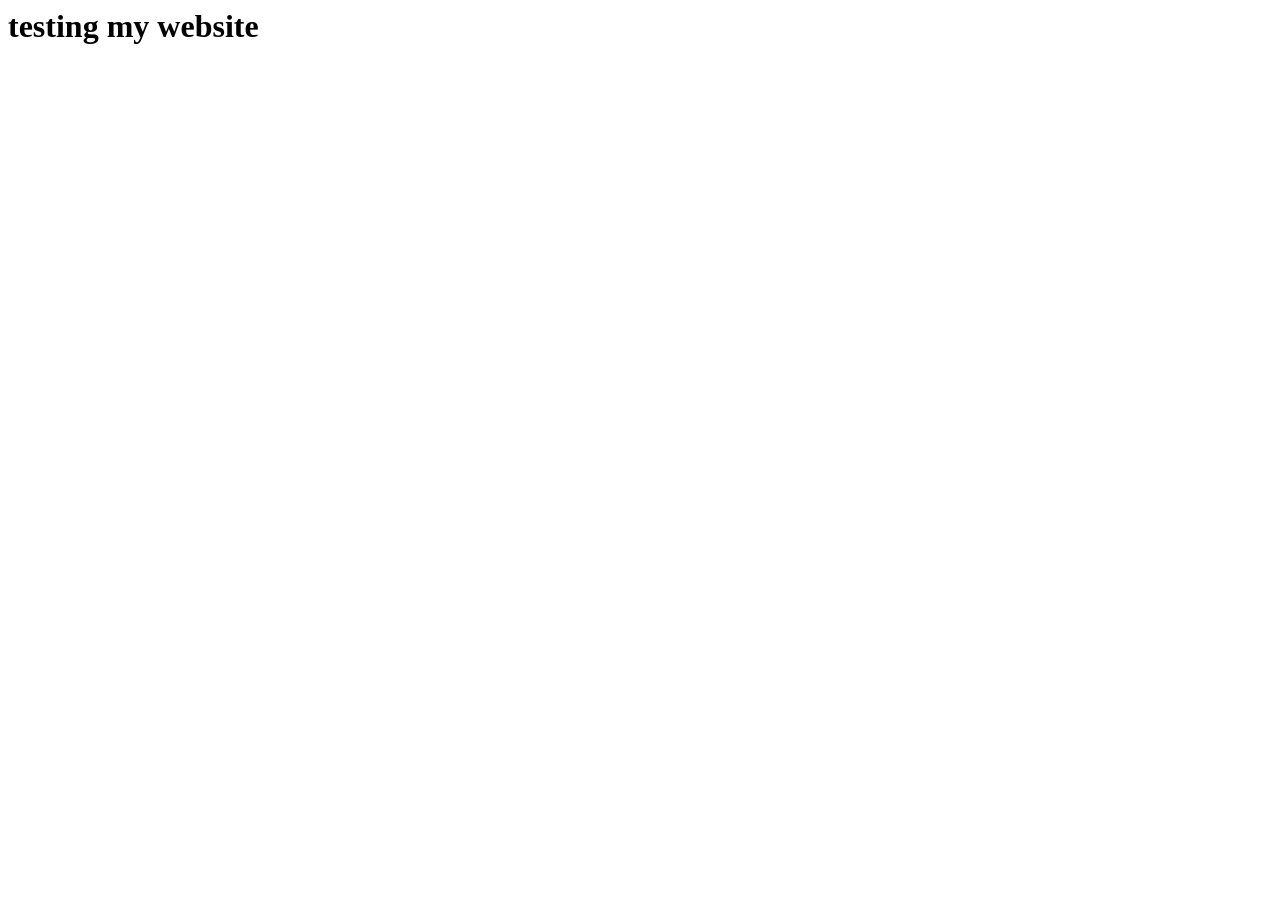
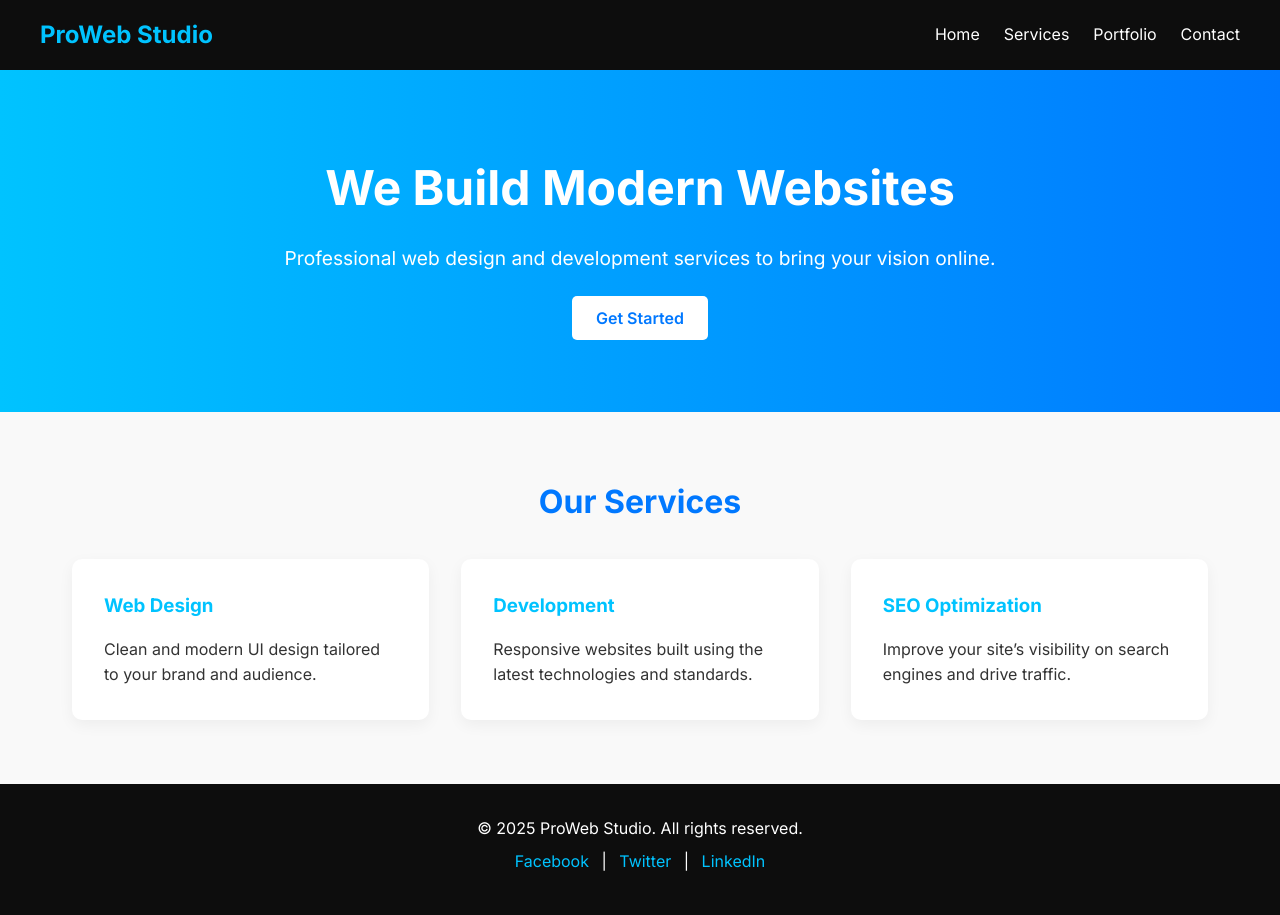
Before and after one commit to harrydavidson2/harrydavidson.github.io, a plain HTML site: page index.html in a window 1280 px wide. Before the commit the page ends 800 px from the top, so only its background shows below. Drawn offline with Linux system fonts and the light colour scheme.

Commit message:
Update index.html

```diff
--- a/index.html
+++ b/index.html
@@ -1,6 +1,202 @@
-<!DOTYPE html>
-<html>
-  <body>
-    <h1> testing my website </h1>
-  </body>
+<!DOCTYPE html>
+<html lang="en">
+<head>
+  <meta charset="UTF-8" />
+  <meta name="viewport" content="width=device-width, initial-scale=1.0"/>
+  <title>ProWeb Studio</title>
+  <link href="https://fonts.googleapis.com/css2?family=Inter:wght@400;600;700&display=swap" rel="stylesheet">
+  <style>
+    * {
+      margin: 0;
+      padding: 0;
+      box-sizing: border-box;
+    }
+
+    body {
+      font-family: 'Inter', sans-serif;
+      color: #333;
+      line-height: 1.6;
+      background-color: #f9f9f9;
+    }
+
+    header {
+      background-color: #0d0d0d;
+      color: white;
+      padding: 1rem 2rem;
+    }
+
+    nav {
+      display: flex;
+      justify-content: space-between;
+      align-items: center;
+      max-width: 1200px;
+      margin: auto;
+    }
+
+    nav .logo {
+      font-size: 1.5rem;
+      font-weight: 700;
+      color: #00c3ff;
+    }
+
+    nav ul {
+      list-style: none;
+      display: flex;
+      gap: 1.5rem;
+    }
+
+    nav ul li a {
+      color: white;
+      text-decoration: none;
+      font-weight: 500;
+      transition: color 0.3s ease;
+    }
+
+    nav ul li a:hover {
+      color: #00c3ff;
+    }
+
+    .hero {
+      background: linear-gradient(to right, #00c3ff, #0078ff);
+      color: white;
+      padding: 5rem 2rem;
+      text-align: center;
+    }
+
+    .hero h1 {
+      font-size: 3rem;
+      margin-bottom: 1rem;
+    }
+
+    .hero p {
+      font-size: 1.2rem;
+      margin-bottom: 2rem;
+    }
+
+    .hero a {
+      background-color: white;
+      color: #0078ff;
+      padding: 0.75rem 1.5rem;
+      border-radius: 5px;
+      text-decoration: none;
+      font-weight: 600;
+      transition: background 0.3s ease;
+    }
+
+    .hero a:hover {
+      background-color: #e6e6e6;
+    }
+
+    .section {
+      max-width: 1200px;
+      margin: 4rem auto;
+      padding: 0 2rem;
+    }
+
+    .section h2 {
+      text-align: center;
+      font-size: 2rem;
+      margin-bottom: 2rem;
+      color: #0078ff;
+    }
+
+    .services {
+      display: grid;
+      grid-template-columns: repeat(auto-fit, minmax(250px, 1fr));
+      gap: 2rem;
+    }
+
+    .service-card {
+      background: white;
+      padding: 2rem;
+      border-radius: 10px;
+      box-shadow: 0 5px 15px rgba(0,0,0,0.05);
+      transition: transform 0.3s ease;
+    }
+
+    .service-card:hover {
+      transform: translateY(-5px);
+    }
+
+    .service-card h3 {
+      margin-bottom: 1rem;
+      color: #00c3ff;
+    }
+
+    footer {
+      background-color: #0d0d0d;
+      color: white;
+      padding: 2rem;
+      text-align: center;
+    }
+
+    footer p {
+      margin-bottom: 0.5rem;
+    }
+
+    footer a {
+      color: #00c3ff;
+      text-decoration: none;
+      margin: 0 0.5rem;
+    }
+
+    @media (max-width: 768px) {
+      .hero h1 {
+        font-size: 2.2rem;
+      }
+
+      .hero p {
+        font-size: 1rem;
+      }
+    }
+  </style>
+</head>
+<body>
+
+  <header>
+    <nav>
+      <div class="logo">ProWeb Studio</div>
+      <ul>
+        <li><a href="#">Home</a></li>
+        <li><a href="#">Services</a></li>
+        <li><a href="#">Portfolio</a></li>
+        <li><a href="#">Contact</a></li>
+      </ul>
+    </nav>
+  </header>
+
+  <section class="hero">
+    <h1>We Build Modern Websites</h1>
+    <p>Professional web design and development services to bring your vision online.</p>
+    <a href="#contact">Get Started</a>
+  </section>
+
+  <section class="section">
+    <h2>Our Services</h2>
+    <div class="services">
+      <div class="service-card">
+        <h3>Web Design</h3>
+        <p>Clean and modern UI design tailored to your brand and audience.</p>
+      </div>
+      <div class="service-card">
+        <h3>Development</h3>
+        <p>Responsive websites built using the latest technologies and standards.</p>
+      </div>
+      <div class="service-card">
+        <h3>SEO Optimization</h3>
+        <p>Improve your site’s visibility on search engines and drive traffic.</p>
+      </div>
+    </div>
+  </section>
+
+  <footer>
+    <p>&copy; 2025 ProWeb Studio. All rights reserved.</p>
+    <p>
+      <a href="#">Facebook</a> |
+      <a href="#">Twitter</a> |
+      <a href="#">LinkedIn</a>
+    </p>
+  </footer>
+
+</body>
 </html>
```
